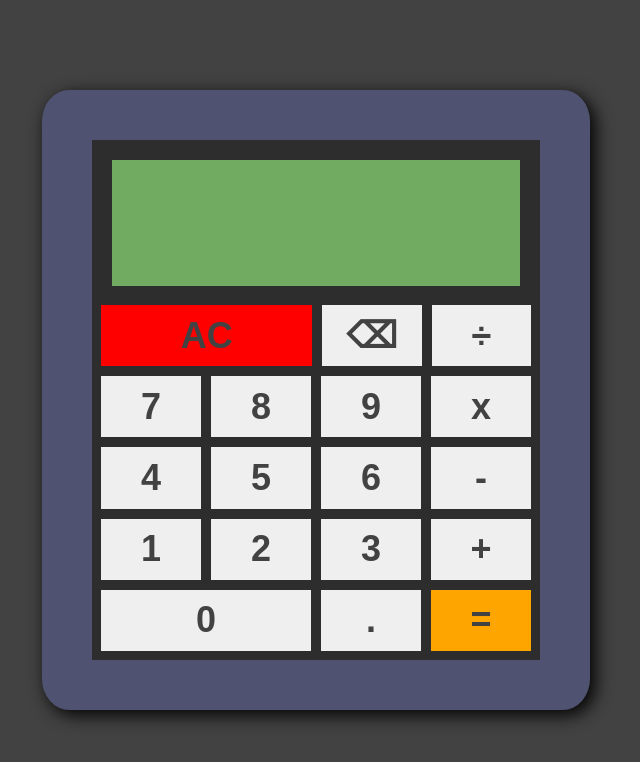
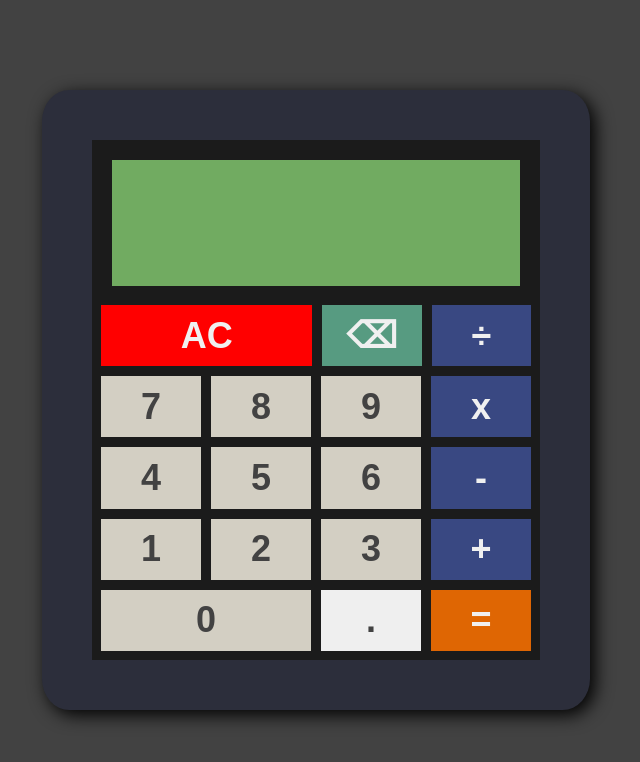
Before and after one commit to SnackSquid/calculator, a plain HTML site: page index.html in a window 1280 px wide. Shown: the whole page, without its empty margins (324-964 px from the left). Drawn offline with Linux system fonts and the light colour scheme.

Commit message:
Nicer colors

```diff
--- a/style.css
+++ b/style.css
@@ -16,7 +16,7 @@ button {
     flex: auto;
     justify-content: center;
     align-items: center;
-    border: 5px solid rgb(45, 45, 45);
+    border: 5px solid #1b1b1b;
     box-sizing: border-box;
     color: #424242;
     font-weight: 700;
@@ -24,22 +24,16 @@ button {
     width: 20%;
 }
 
-button:hover{
-    background-color: #D3D3D3;
-}
-
 .calculatorBody {
     display: flex;
     flex-direction: column;
     width: 35%;
     height: 65%;
-    background-color: rgb(80, 82, 113);
-
-    border:50px rgb(80, 82, 113) solid;
+    background-color: #2c2e3b;
+    border:50px #2c2e3b solid;
     border-radius: 5%;
     box-shadow: 5px 5px 18px black;
 }
-
 
 .calculatorDisplay {
     display: flex;
@@ -52,8 +46,8 @@ button:hover{
     justify-content: center;
     padding-right: 5%;
     box-sizing: border-box;
-    border: 20px rgb(45, 45, 45) solid;
-    border-bottom: 10px rgb(45, 45, 45) solid;
+    border: 20px #1b1b1b solid;
+    border-bottom: 10px #1b1b1b solid;
 }
 
 .upperDisplay, .lowerDisplay {
@@ -71,7 +65,7 @@ button:hover{
     display: flex;
     flex: auto;
     flex-direction: column;
-    border: 4px rgb(45, 45, 45) solid;
+    border: 4px #1b1b1b solid;
 }
 
 .row {
@@ -80,20 +74,48 @@ button:hover{
     justify-content: space-evenly;
 }
 
+.numberButton {
+    background-color: #d3cfc3;
+}
+
+.numberButton:hover {
+    background-color: #a09c93;
+}
+
+.operatorButton {
+    background-color: #394882;
+    color: #f0f0f0;
+}
+
+.operatorButton:hover {
+    background-color: #222b4e;
+}
+
 #equals {
-    background-color: orange;
+    background-color: #df6603;
+    color: #f0f0f0;
 }
 
 #equals:hover {
-    background-color: #D37900;
+    background-color: #ac4e02;
 }
 
 #clear {
     background-color: red;
+    color: #f0f0f0;
 }
 
 #clear:hover {
     background-color: #BB0000;
+}
+
+#backspace {
+    background-color: #579b81;
+    color: #f0f0f0;
+}
+
+#backspace:hover {
+    background-color: #3a6756;
 }
 
 [id='0'] {
```
